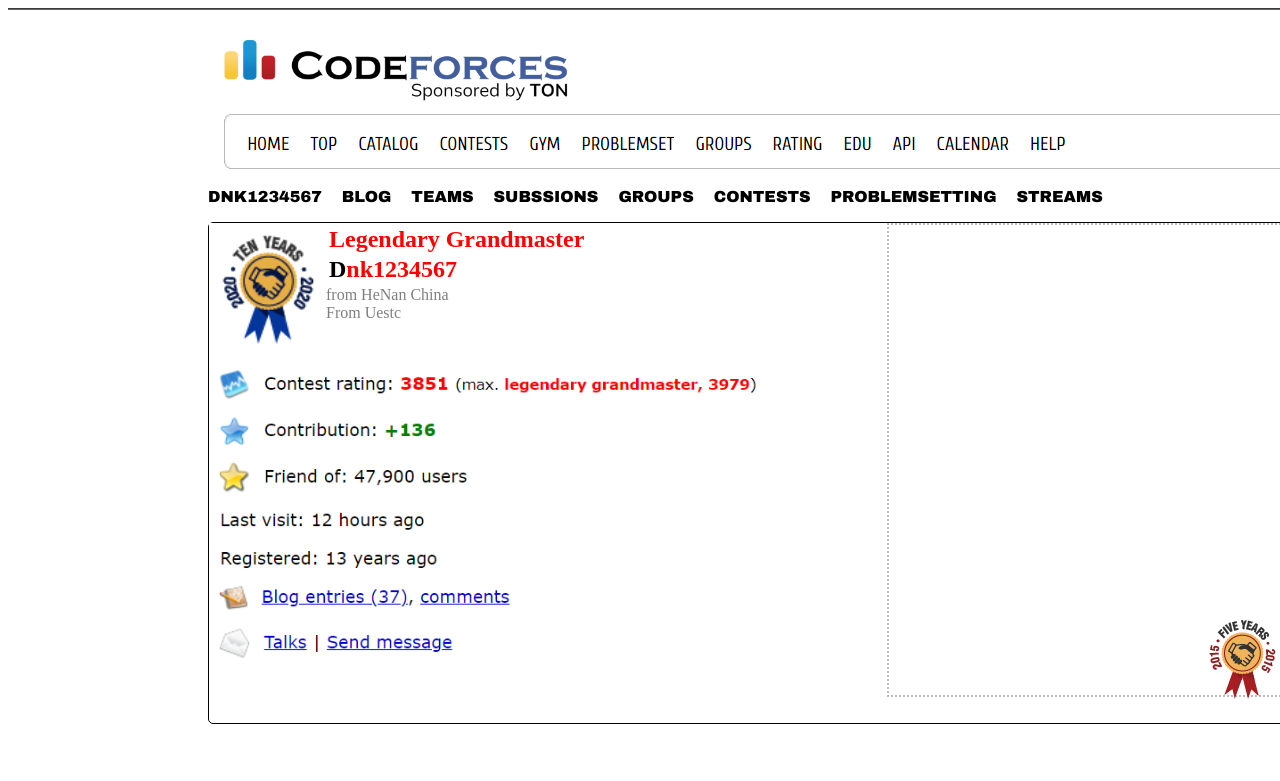
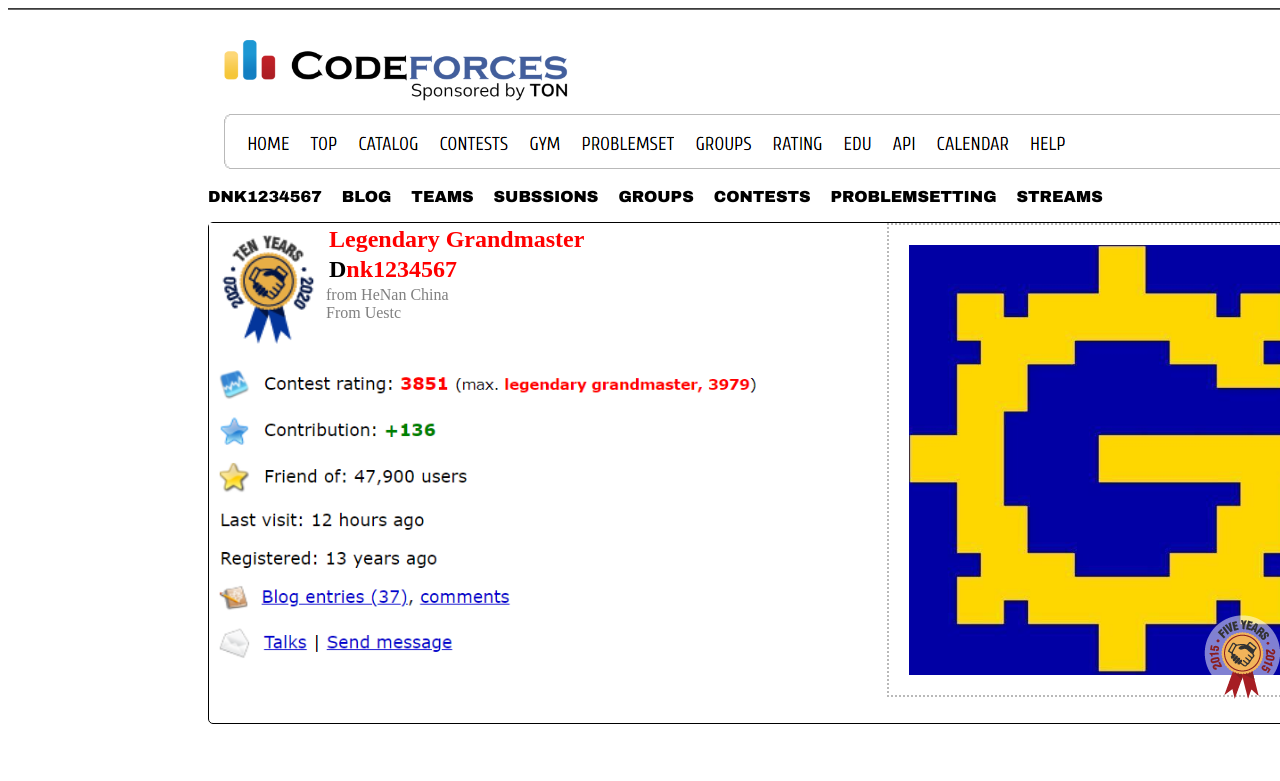
Before and after one commit to fattyray/fake-cf-home_p, a plain HTML site: page index.html in a window 1280 px wide. Shown: the top 781 px of the page. Drawn offline with Linux system fonts and the light colour scheme.

Commit message:
Update mycss.css

```diff
--- a/mycss.css
+++ b/mycss.css
@@ -54,7 +54,7 @@ main{
     border: 2px dotted rgb(185,185,185);
     padding: 20px;
     background-clip: content-box;
-    background-image: url(".jpg");
+    background-image: url("dnk.jpg");
     background-repeat: no-repeat;
     background-size: contain;
 }
```
